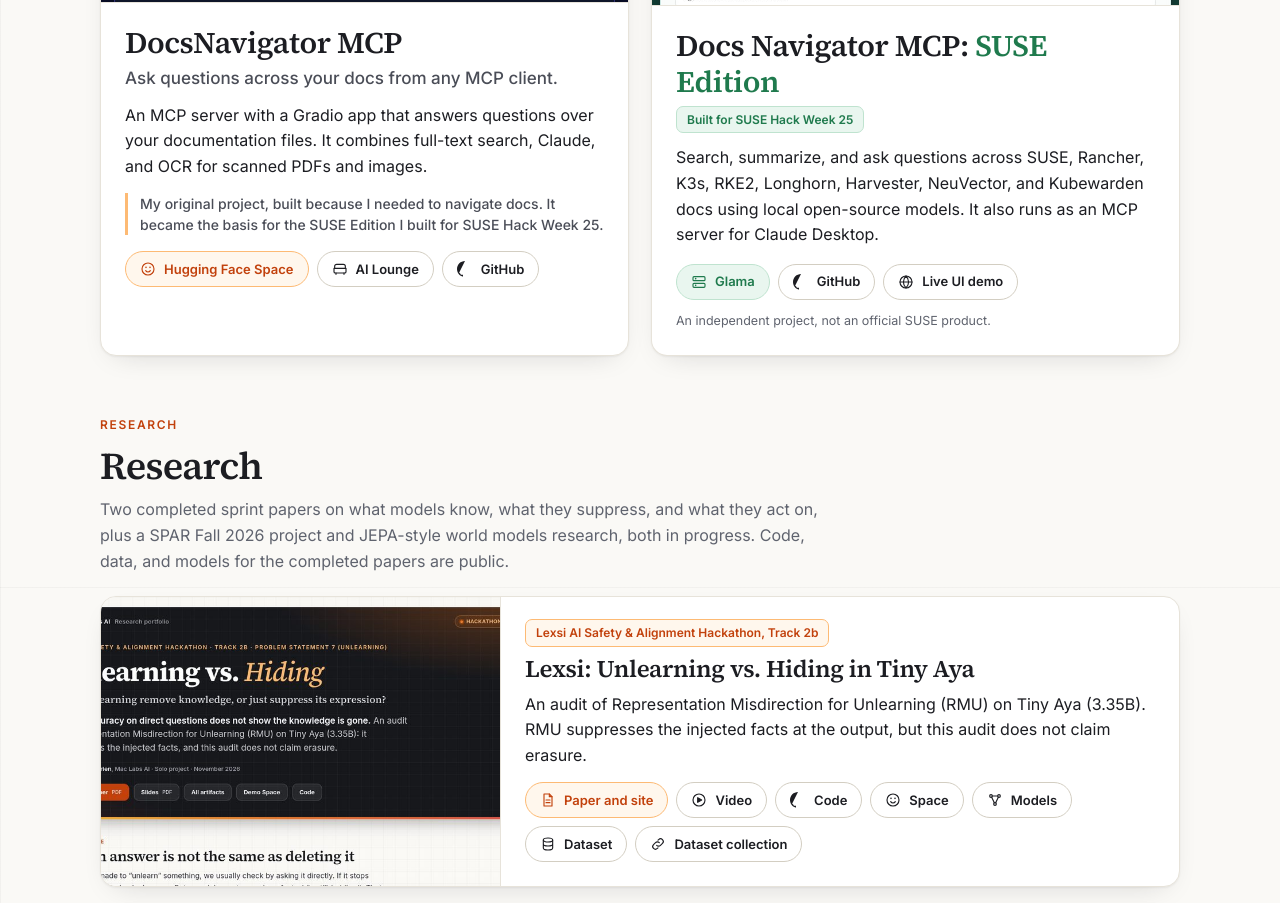
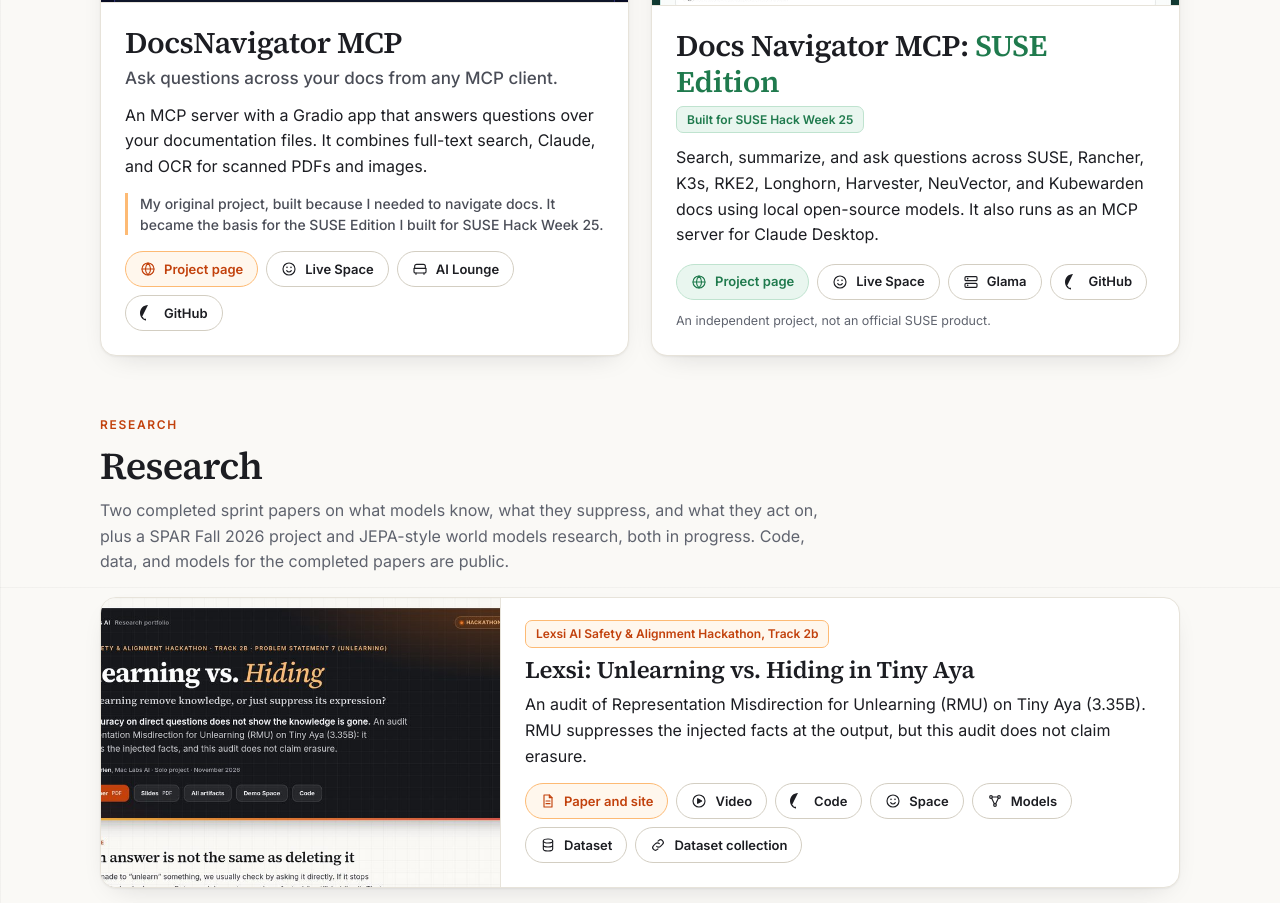
Before and after one commit to mso-docs/mac-portfolio, a plain HTML site: page index.html in a window 1280 px wide. Shown: the part 1013-1916 px from the top of the page. Drawn offline with Linux system fonts and the light colour scheme.

Commit message:
Point HealixPath, Docs Navigator, and the SUSE Edition at their project pages.

```diff
--- a/data/projects.json
+++ b/data/projects.json
@@ -342,7 +342,8 @@
       "links": {
         "repo": "https://github.com/mso-docs/Docs-Navigator-MCP-SUSE-Edition",
         "demo": "https://mso-docs.github.io/Docs-Navigator-MCP-SUSE-Edition/",
-        "listing": "https://glama.ai/mcp/servers/mso-docs/Docs-Navigator-MCP-SUSE-Edition"
+        "listing": "https://glama.ai/mcp/servers/mso-docs/Docs-Navigator-MCP-SUSE-Edition",
+        "space": "https://huggingface.co/spaces/mackenzietechdocs/DocsNavigatorMCP-SUSE"
       },
       "linkNotes": "Event and project pages return a bot check (403) to curl but open in a browser."
     },
@@ -365,9 +366,11 @@
       "verified": true,
       "links": {
         "repo": "https://github.com/mso-docs/HealixPath",
-        "space": "https://huggingface.co/spaces/mackenzietechdocs/HealixPath"
+        "space": "https://huggingface.co/spaces/mackenzietechdocs/HealixPath",
+        "demo": "https://mso-docs.github.io/HealixPath/",
+        "listing": "https://huggingface.co/collections/mackenzietechdocs/healixpath"
       },
-      "linkNotes": "The official submission is the TeamHealix Space in the MCP-1st-Birthday organization (kept unchanged). The live Space is the maintained copy. Co-author: DevRubenArevalo (https://huggingface.co/DevRubenArevalo, https://github.com/DevRubenArevalo).",
+      "linkNotes": "The project page is the GitHub Pages site. The official submission is the TeamHealix Space in the MCP-1st-Birthday organization (kept unchanged). The live Space is the maintained copy. Co-author: DevRubenArevalo (https://huggingface.co/DevRubenArevalo, https://github.com/DevRubenArevalo).",
       "coAuthors": [
         {
           "name": "DevRubenArevalo",
--- a/index.html
+++ b/index.html
@@ -128,7 +128,8 @@
         <p>An MCP server with a Gradio app that answers questions over your documentation files. It combines full-text search, Claude, and OCR for scanned PDFs and images.</p>
         <p class="origin">My original project, built because I needed to navigate docs. It became the basis for the SUSE Edition I built for SUSE Hack Week 25.</p>
         <ul class="links" aria-label="DocsNavigator MCP links">
-          <li><a class="pill pill-primary" href="https://huggingface.co/spaces/mackenzietechdocs/DocsNavigatorMCP" rel="noopener"><svg class="ic" aria-hidden="true"><use href="#i-hf"/></svg>Hugging Face Space</a></li>
+          <li><a class="pill pill-primary" href="https://mso-docs.github.io/Docs-Navigator/" rel="noopener"><svg class="ic" aria-hidden="true"><use href="#i-globe"/></svg>Project page</a></li>
+          <li><a class="pill" href="https://huggingface.co/spaces/mackenzietechdocs/DocsNavigatorMCP" rel="noopener"><svg class="ic" aria-hidden="true"><use href="#i-hf"/></svg>Live Space</a></li>
           <li><a class="pill" href="https://ai.lounge.ai/@mackenzietechdocs/hf-docsnavigatormcp" rel="noopener"><svg class="ic" aria-hidden="true"><use href="#i-lounge"/></svg>AI Lounge</a></li>
           <li><a class="pill" href="https://github.com/mso-docs/Docs-Navigator" rel="noopener"><svg class="ic" aria-hidden="true"><use href="#i-github"/></svg>GitHub</a></li>
         </ul>
@@ -141,9 +142,10 @@
         <p class="tagline"><span class="tag tag-event">Built for SUSE Hack Week 25</span></p>
         <p>Search, summarize, and ask questions across SUSE, Rancher, K3s, RKE2, Longhorn, Harvester, NeuVector, and Kubewarden docs using local open-source models. It also runs as an MCP server for Claude Desktop.</p>
         <ul class="links" aria-label="SUSE Edition links">
-          <li><a class="pill pill-primary" href="https://glama.ai/mcp/servers/mso-docs/Docs-Navigator-MCP-SUSE-Edition" rel="noopener"><svg class="ic" aria-hidden="true"><use href="#i-glama"/></svg>Glama</a></li>
+          <li><a class="pill pill-primary" href="https://mso-docs.github.io/Docs-Navigator-MCP-SUSE-Edition/" rel="noopener"><svg class="ic" aria-hidden="true"><use href="#i-globe"/></svg>Project page</a></li>
+          <li><a class="pill" href="https://huggingface.co/spaces/mackenzietechdocs/DocsNavigatorMCP-SUSE" rel="noopener"><svg class="ic" aria-hidden="true"><use href="#i-hf"/></svg>Live Space</a></li>
+          <li><a class="pill" href="https://glama.ai/mcp/servers/mso-docs/Docs-Navigator-MCP-SUSE-Edition" rel="noopener"><svg class="ic" aria-hidden="true"><use href="#i-glama"/></svg>Glama</a></li>
           <li><a class="pill" href="https://github.com/mso-docs/Docs-Navigator-MCP-SUSE-Edition" rel="noopener"><svg class="ic" aria-hidden="true"><use href="#i-github"/></svg>GitHub</a></li>
-          <li><a class="pill" href="https://mso-docs.github.io/Docs-Navigator-MCP-SUSE-Edition/" rel="noopener"><svg class="ic" aria-hidden="true"><use href="#i-globe"/></svg>Live UI demo</a></li>
         </ul>
         <p class="fine">An independent project, not an official SUSE product.</p>
       </div>
```
